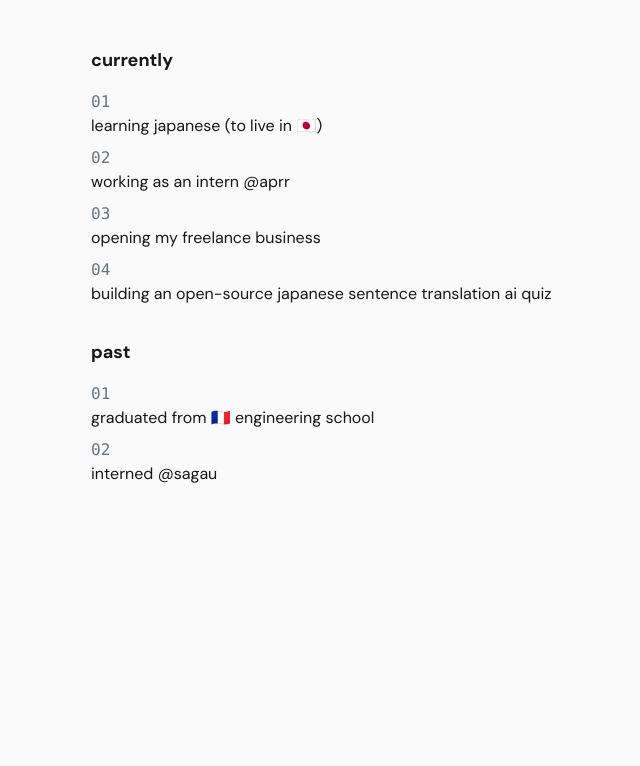
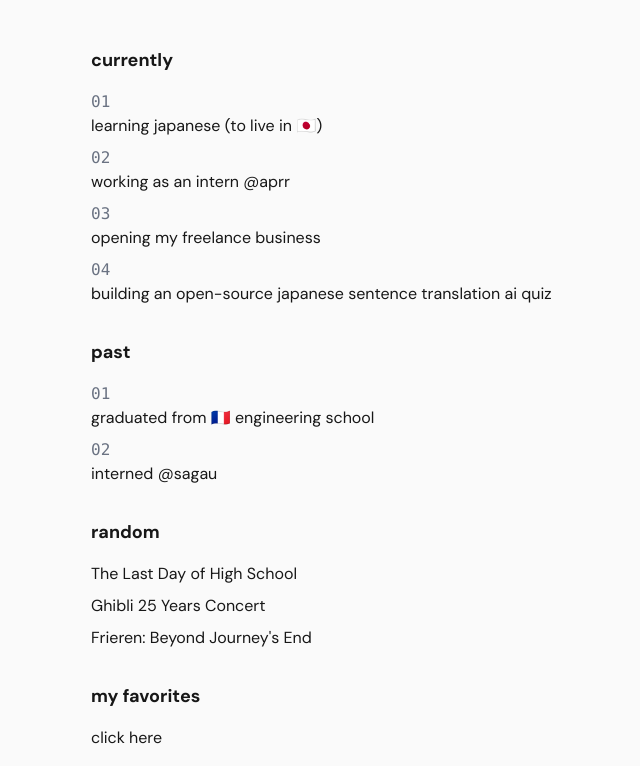
Before and after one commit to lucaschabiron/portfolio, a Next.js app: page / in a window 1280 px wide. Shown: the part 422-1188 px from the top of the page, without its empty margins (229-869 px from the left). Before the commit the page ends 932 px from the top, so only its background shows below. Built offline with nearby package versions, Linux system fonts and the light colour scheme.

Commit message:
feat: random section

```diff
--- /dev/null
+++ b/src/app/favs/page.tsx
@@ -0,0 +1,5 @@
+export default function Home() {
+  return (
+    <div className="container lg:mx-auto lg:w-2xl p-4">Nothing here rn</div>
+  );
+}
--- a/src/app/page.tsx
+++ b/src/app/page.tsx
@@ -2,6 +2,7 @@ import Image from "next/image";
 import lucas from "@/public/lucas.jpeg";
 import m from "@/public/m.jpeg";
 import kyushu from "@/public/kyushu.jpeg";
+import Link from "next/link";
 
 export default function Home() {
   const currently = [
@@ -15,6 +16,22 @@ export default function Home() {
 
   const past = ["graduated from 🇫🇷 engineering school", "interned @sagau"];
 
+  const random = [
+    {
+      link: "https://www.youtube.com/watch?v=OZ_Bu4dfeMs",
+      text: "The Last Day of High School",
+    },
+    {
+      link: "https://youtu.be/L4XTJao2iLA?si=Nt4Gatb0jBI_TNAH&t=4928",
+      text: "Ghibli 25 Years Concert",
+    },
+    {
+      link: "https://www.youtube.com/watch?v=Iwr1aLEDpe4",
+      text: "Frieren: Beyond Journey's End",
+    },
+    {},
+  ];
+
   return (
     <div className="container lg:mx-auto lg:w-2xl p-4">
       <main className="flex-col">
@@ -23,7 +40,7 @@ export default function Home() {
           <p className="tracking-wider">
             twenty-something software engineer based in france. i&apos;m very
             passionate about building things and i love to learn. <br />
-            coding, reading, and watching anime.
+            right now i&apos;m probably coding, reading, or watching anime.
           </p>
         </section>
         <section className="py-4 flex flex-row space-x-4">
@@ -55,6 +72,20 @@ export default function Home() {
             </div>
           ))}
         </section>
+        <section>
+          <h2 className="font-bold text-lg mt-8 mb-4">random</h2>
+          {random.map((item, i) => (
+            <div key={i} className="mb-2">
+              <a href={item.link} target="_blank">
+                {item.text}
+              </a>
+            </div>
+          ))}
+        </section>
+        <section>
+          <h2 className="font-bold text-lg mt-8 mb-4">my favorites</h2>
+          <Link href="/favs">click here</Link>
+        </section>
       </main>
     </div>
   );
```
